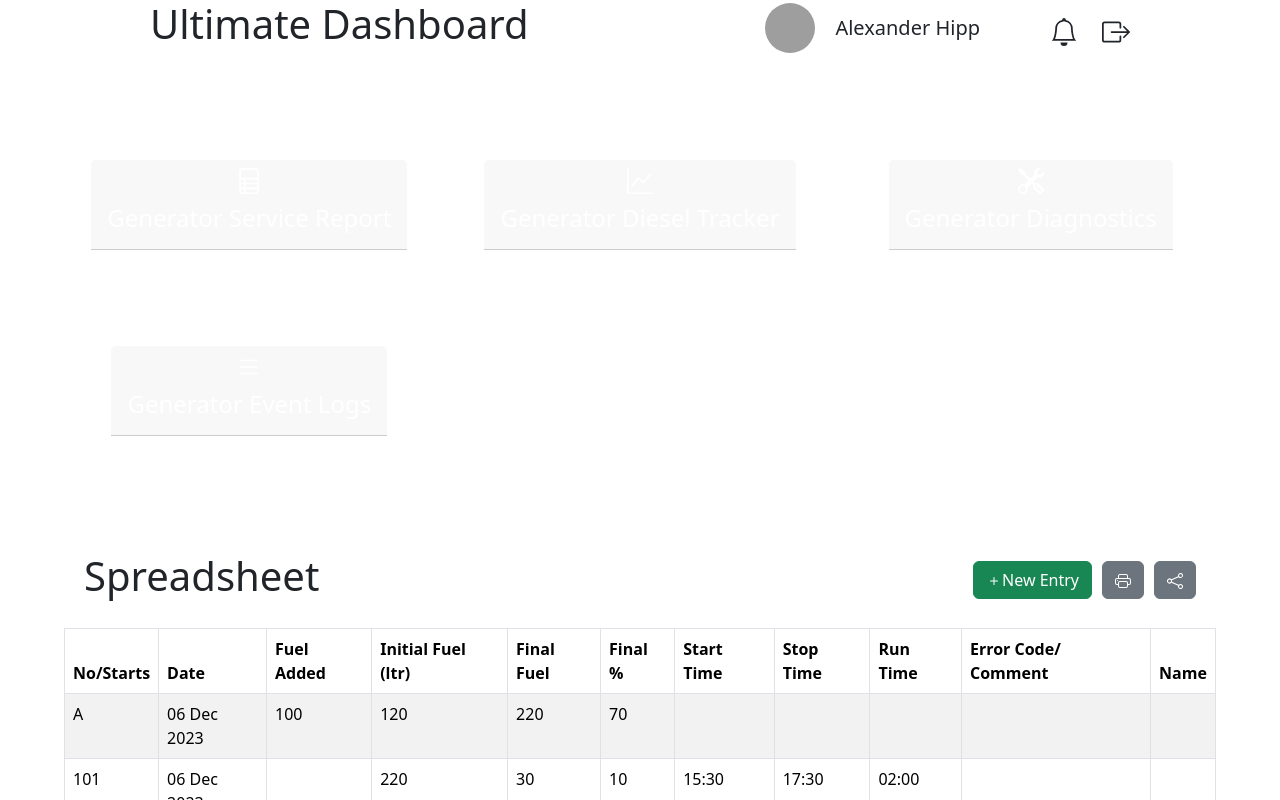
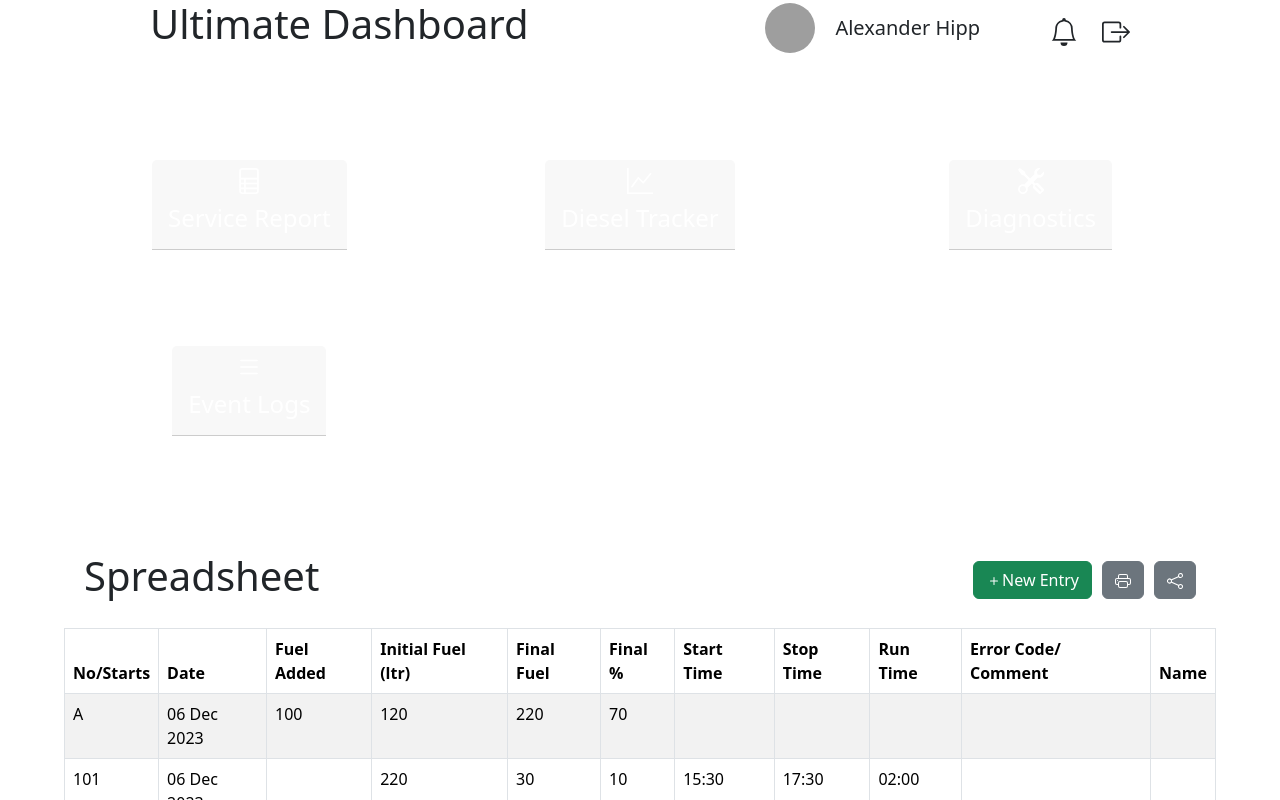
Before and after one commit to tlokwise/react-dashboard, a React (Vite) app: page /dashboard/generator in a window 1280 px wide. Shown: the top 800 px of the page. Built offline with nearby package versions, Linux system fonts and the light colour scheme; grey boxes are pictures that could not be loaded; the HTML template or start-up script is replaced by a standard one.

Commit message:
remove console statements

```diff
--- a/src/components/FuelPrices.tsx
+++ b/src/components/FuelPrices.tsx
@@ -6,7 +6,6 @@ export default function FuelPrices() {
   const [contentType, setContentType] = useState<string>("data");
   const handleContentType = (content: string) => {
     setContentType(content);
-    console.log(content);
   };
 
   const renderContent = () => {
--- a/src/components/FuelQualityCheck.tsx
+++ b/src/components/FuelQualityCheck.tsx
@@ -8,7 +8,6 @@ export default function FuelQualityCheck() {
   const [contentType, setContentType] = useState<string>("data");
   const handleContentType = (content: string) => {
     setContentType(content);
-    console.log(content);
   };
 
   const renderContent = () => {
--- a/src/components/FuelUsage.tsx
+++ b/src/components/FuelUsage.tsx
@@ -5,7 +5,6 @@ export default function FuelUsage() {
   const [contentType, setContentType] = useState<string>("data");
   const handleContentType = (content: string) => {
     setContentType(content);
-    console.log(content);
   };
 
   const renderContent = () => {
--- a/src/components/GeneratorTabs.tsx
+++ b/src/components/GeneratorTabs.tsx
@@ -11,21 +11,21 @@ export default function GeneratorTabs() {
       <Card className="generator-card generator-service-report-card">
         <Card.Header className="generator-card-header">
           <FileRuled />
-          <h4>Generator Service Report </h4>
+          <h4>Service Report </h4>
         </Card.Header>
         <Card.Body className="report-body">Last Service: 17 Jan 2020</Card.Body>
       </Card>
       <Card className="generator-card generator-usage-tracker">
         <Card.Header className="generator-card-header">
           <GraphUp />
-          <h4>Generator Diesel Tracker</h4>
+          <h4>Diesel Tracker</h4>
         </Card.Header>
         <Card.Body className="report-body">Capacity: 20%</Card.Body>
       </Card>
       <Card className="generator-card generator-diagnostics">
         <Card.Header className="generator-card-header">
           <Tools />
-          <h4>Generator Diagnostics </h4>
+          <h4>Diagnostics </h4>
         </Card.Header>
         <Card.Body className="report-body">Excessive leaks</Card.Body>
       </Card>
@@ -33,7 +33,7 @@ export default function GeneratorTabs() {
       <Card className="generator-card generator-event-logs">
         <Card.Header className="generator-card-header">
           <List />
-          <h4>Generator Event Logs</h4>
+          <h4>Event Logs</h4>
         </Card.Header>
         <Card.Body className="report-body">
           Electronic Failed to synchronize
```
